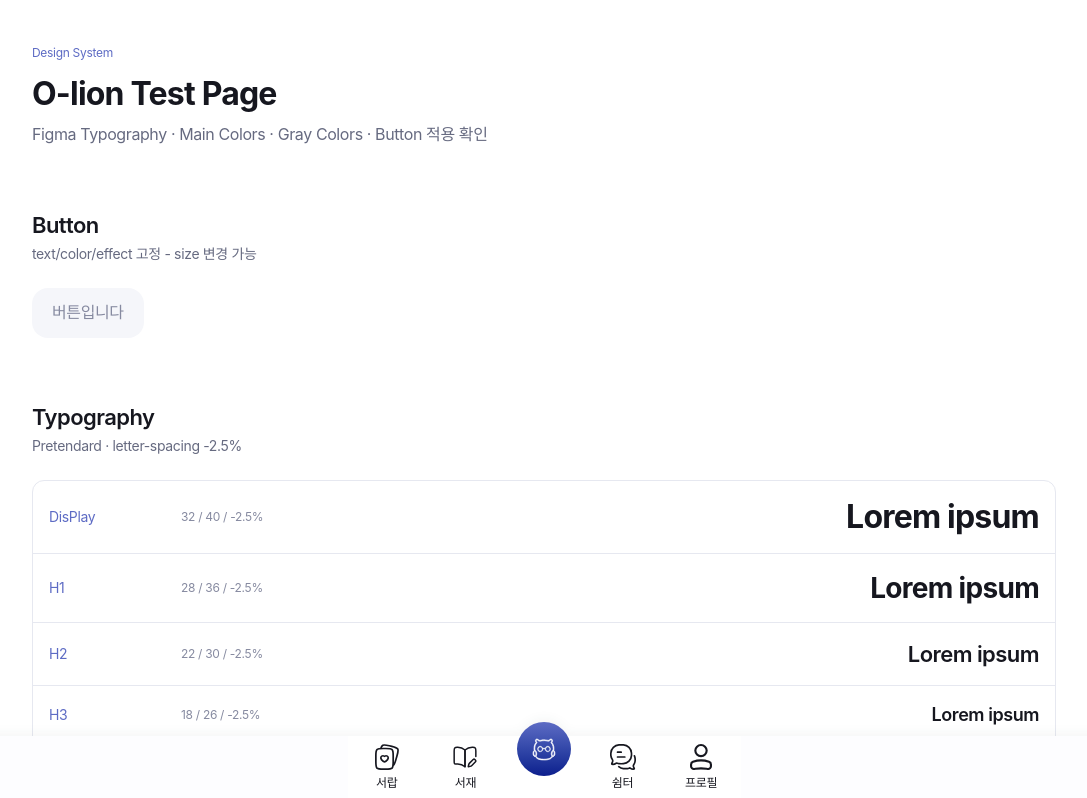
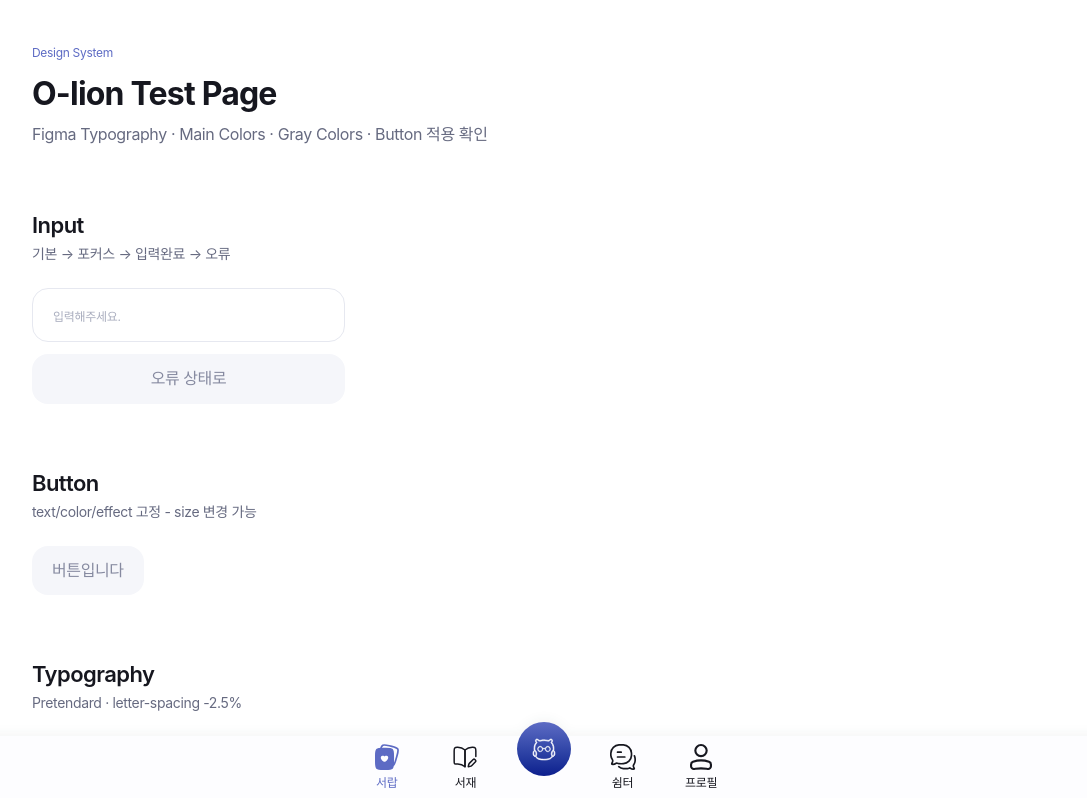
Before and after one commit to HSU-Likelion-O-lion/FE, a React (Vite) app: page /test in a window 1280 px wide. Shown: the top 798 px of the page, without its empty margins (96-1183 px from the left). Built offline with nearby package versions, Linux system fonts and the light colour scheme; a web font is replaced by a local one.

Commit message:
💄: input 컴포넌트 구현

```diff
--- /dev/null
+++ b/src/components/Input.tsx
@@ -0,0 +1,103 @@
+import {
+  useId,
+  useState,
+  type ChangeEvent,
+  type FocusEvent,
+  type InputHTMLAttributes,
+} from "react";
+
+// html input 속성 중 size 제외한 속성
+type InputProps = Omit<InputHTMLAttributes<HTMLInputElement>, "size"> & {
+  error?: boolean;
+  className?: string;
+};
+
+type FieldState = "default" | "focus" | "filled" | "error";
+
+const fieldStyles: Record<FieldState, string> = {
+  default: "border border-solid border-gray-100 bg-transparent",
+  focus:
+    "border border-transparent bg-white shadow-[var(--shadow-input-focus)]",
+  filled: "border border-transparent bg-gray-50",
+  error: "border border-solid border-error bg-error-bg",
+};
+
+const textStyles: Record<FieldState, string> = {
+  // 입력 글자는 항상 body2, placeholder만 caption 고정 → 포커스 시 크기 점프 방지
+  default:
+    "text-body2 text-gray-800 placeholder:text-caption placeholder:text-gray-300",
+  focus:
+    "text-body2 text-gray-800 placeholder:text-caption placeholder:text-gray-300",
+  filled: "text-body2 text-gray-800",
+  error:
+    "text-body2 text-error placeholder:text-caption placeholder:text-error",
+};
+
+function resolveState({
+  error,
+  focused,
+  hasValue,
+}: {
+  error: boolean;
+  focused: boolean;
+  hasValue: boolean;
+}): FieldState {
+  if (error) return "error";
+  if (focused) return "focus";
+  if (hasValue) return "filled";
+  return "default";
+}
+
+export default function Input({
+  error = false,
+  className = "",
+  value,
+  defaultValue,
+  placeholder = "입력해주세요.",
+  onFocus,
+  onBlur,
+  onChange,
+  id,
+  ...rest
+}: InputProps) {
+  const autoId = useId();
+  const inputId = id ?? autoId;
+  const [focused, setFocused] = useState(false);
+  const [uncontrolled, setUncontrolled] = useState(String(defaultValue ?? ""));
+
+  const isControlled = value !== undefined;
+  const currentValue = isControlled ? String(value) : uncontrolled;
+  const hasValue = currentValue.length > 0;
+  const state = resolveState({ error, focused, hasValue });
+
+  return (
+    <input
+      id={inputId}
+      value={isControlled ? value : undefined}
+      defaultValue={isControlled ? undefined : defaultValue}
+      placeholder={placeholder}
+      aria-invalid={error || undefined}
+      onFocus={(e: FocusEvent<HTMLInputElement>) => {
+        setFocused(true);
+        onFocus?.(e);
+      }}
+      onBlur={(e: FocusEvent<HTMLInputElement>) => {
+        setFocused(false);
+        onBlur?.(e);
+      }}
+      onChange={(e: ChangeEvent<HTMLInputElement>) => {
+        if (!isControlled) setUncontrolled(e.target.value);
+        onChange?.(e);
+      }}
+      className={[
+        "h-[54px] w-full rounded-[var(--radius-input)] px-5 py-3 outline-none transition-[background-color,box-shadow,border-color,color] duration-150",
+        fieldStyles[state],
+        textStyles[state],
+        className,
+      ]
+        .filter(Boolean)
+        .join(" ")}
+      {...rest}
+    />
+  );
+}
--- a/src/index.css
+++ b/src/index.css
@@ -30,6 +30,13 @@
   --color-gray-700: #3a3d4d;
   --color-gray-800: #262838;
   --color-gray-900: #16171f;
+
+  /* Error */
+  --color-error: #f37490;
+  --color-error-bg: rgba(243, 116, 144, 0.06);
+
+  /* Surface */
+  --color-white: #fdfdff;
 
   /* Typography — letter-spacing -2.5% ≈ -0.025em */
   --text-display: 32px;
@@ -81,6 +88,10 @@
   /* Button shape / effect (버튼 자체 사이즈 제외) */
   --radius-button: 16px;
   --shadow-button-hover: 0 0 2px var(--color-primary-500);
+
+  /* Input */
+  --radius-input: 16px;
+  --shadow-input-focus: 0 0 3px var(--color-primary-500);
 }
 
 @layer components {
--- a/src/pages/TestPage.tsx
+++ b/src/pages/TestPage.tsx
@@ -1,9 +1,12 @@
 import { useState } from "react";
 import NavigationBar, { type NavTab } from "../components/NavigationBar";
 import Button from "../components/Button";
+import Input from "../components/Input";
 
 export default function TestPage() {
-  const [activeTab, setActiveTab] = useState<NavTab>("mate");
+  const [activeTab, setActiveTab] = useState<NavTab>("drawer");
+  const [inputValue, setInputValue] = useState("");
+  const [showError, setShowError] = useState(false);
 
   return (
     <main className="min-h-dvh bg-gray-0 px-6 pb-28 pt-10 text-gray-900 md:px-10">
@@ -15,6 +18,31 @@ export default function TestPage() {
             Figma Typography · Main Colors · Gray Colors · Button 적용 확인
           </p>
         </header>
+
+        <section className="flex flex-col gap-6">
+          <div className="flex flex-col gap-1">
+            <h2 className="text-h2">Input</h2>
+            <p className="text-body2 text-gray-500">
+              기본 → 포커스 → 입력완료 → 오류
+            </p>
+          </div>
+          <div className="flex max-w-[313px] flex-col gap-3">
+            <Input
+              value={inputValue}
+              onChange={(e) => {
+                setInputValue(e.target.value);
+                if (showError) setShowError(false);
+              }}
+              error={showError}
+              placeholder="입력해주세요."
+            />
+            <Button
+              text={showError ? "오류 해제" : "오류 상태로"}
+              size="px-5 py-3"
+              onClick={() => setShowError((prev) => !prev)}
+            />
+          </div>
+        </section>
 
         <section className="flex flex-col gap-6">
           <div className="flex flex-col gap-1">
@@ -211,7 +239,7 @@ export default function TestPage() {
         </section>
       </div>
 
-      <div className="fixed inset-x-0 bottom-0 z-50 bg-[#fdfdff] pb-[env(safe-area-inset-bottom)] drop-shadow-[0_-4px_4.05px_rgba(38,39,43,0.04)]">
+      <div className="fixed inset-x-0 bottom-0 z-50 bg-white pb-[env(safe-area-inset-bottom)] drop-shadow-[0_-4px_4.05px_rgba(38,39,43,0.04)]">
         <NavigationBar active={activeTab} onChange={setActiveTab} />
       </div>
     </main>
```
